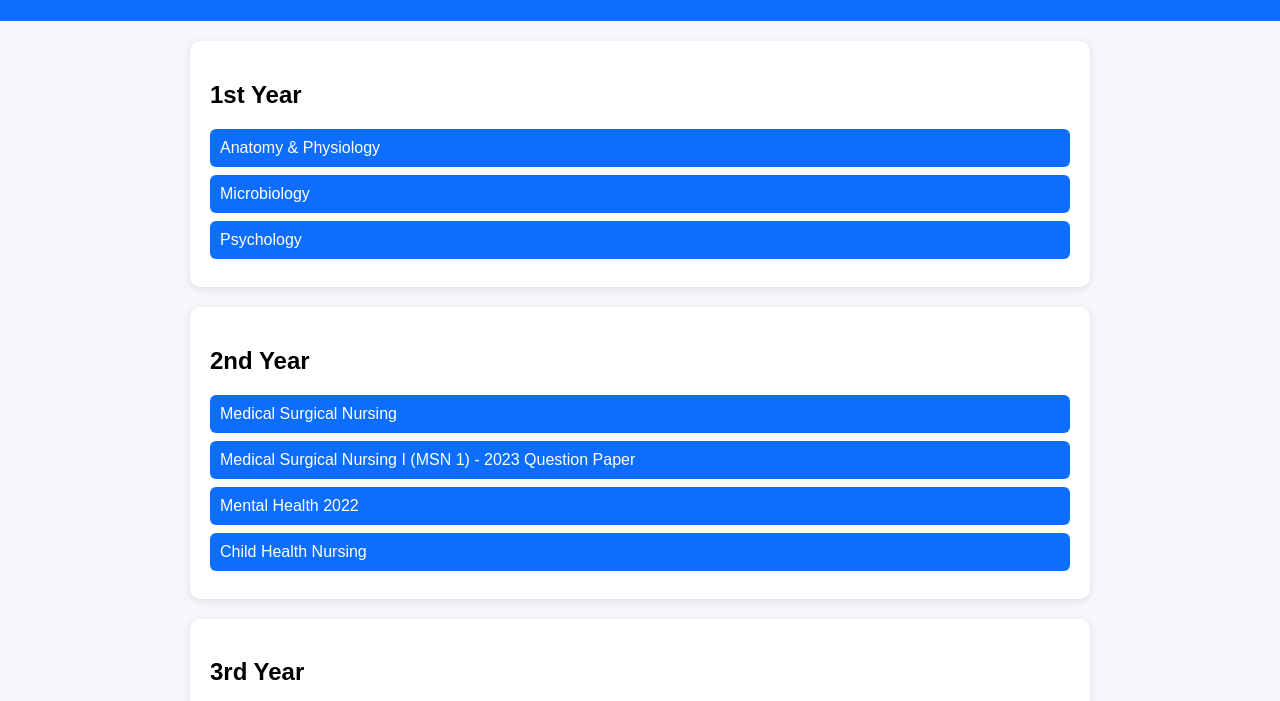
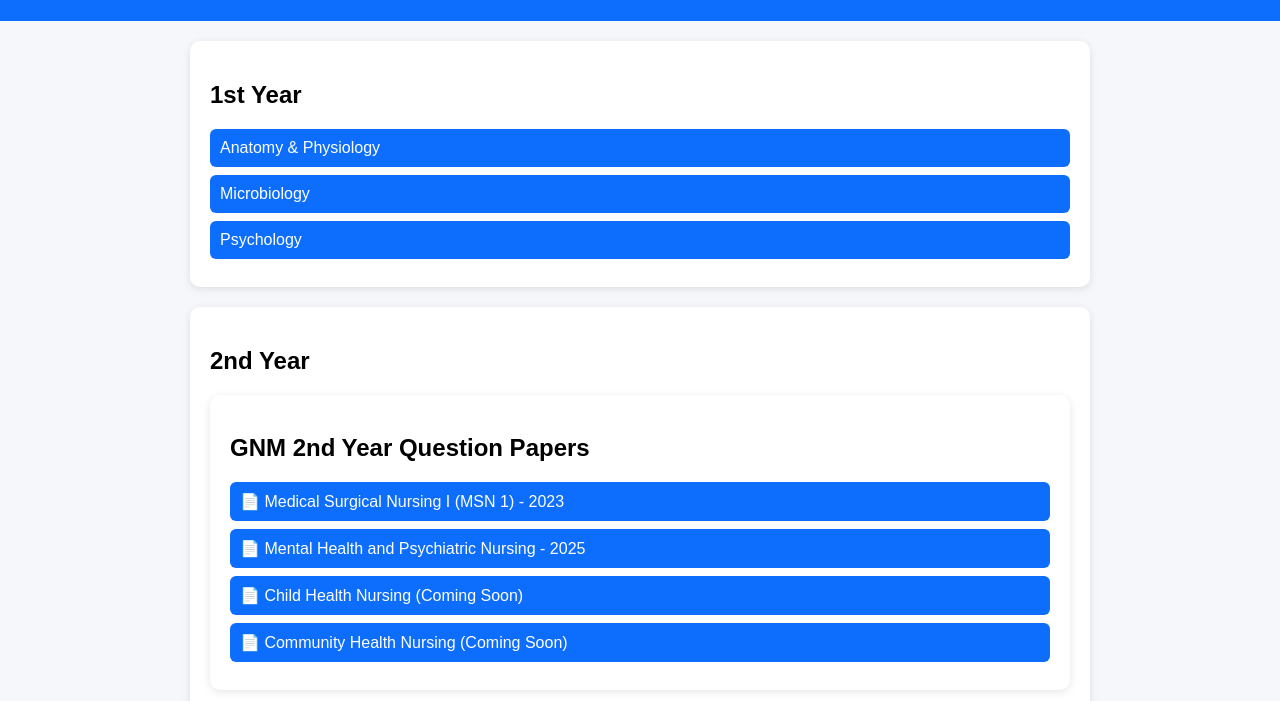
Before and after one commit to mukadearjun54-boop/nursing-exam-hub, a plain HTML site: page gnm.html in a window 1280 px wide. Shown: the part 99-800 px from the top of the page. Drawn offline with Linux system fonts and the light colour scheme.

Commit message:
Update GNM 2nd Year question papers

```diff
--- a/gnm.html
+++ b/gnm.html
@@ -24,6 +24,26 @@
 
 <div class="card">
 <h2>2nd Year</h2>
+ <div class="card">
+<h2>GNM 2nd Year Question Papers</h2>
+
+<a href="MSN 1 2023.pdf">
+📄 Medical Surgical Nursing I (MSN 1) - 2023
+</a>
+
+<a href="Mental-Health-and-Psychiatric-Nursing-2025.pdf">
+📄 Mental Health and Psychiatric Nursing - 2025
+</a>
+
+<a href="#">
+📄 Child Health Nursing (Coming Soon)
+</a>
+
+<a href="#">
+📄 Community Health Nursing (Coming Soon)
+</a>
+
+ </div>
 <a href="#">Medical Surgical Nursing</a>
  <a href="MSN 1 2023.pdf">Medical Surgical Nursing I (MSN 1) - 2023 Question Paper</a>
 
```
